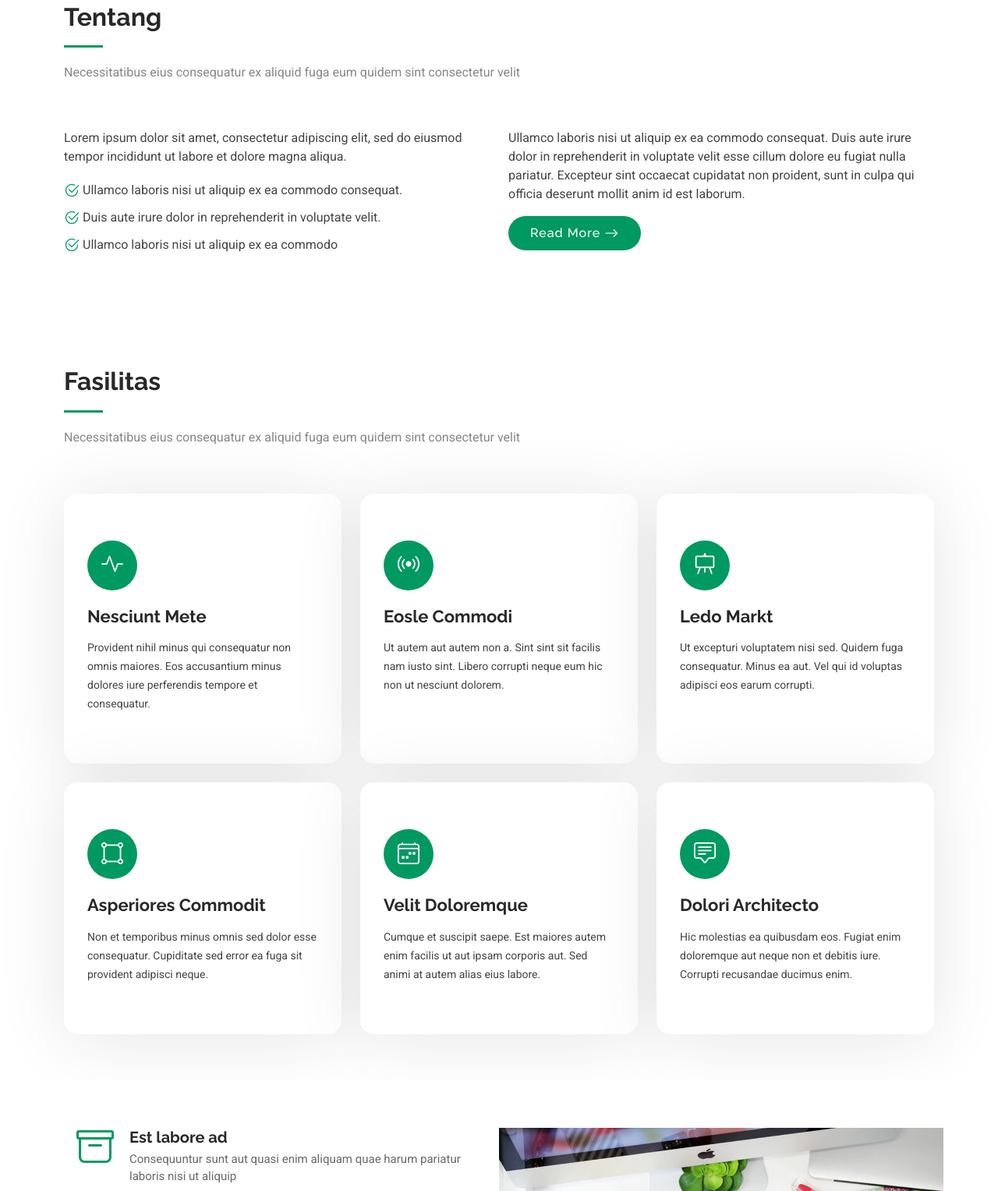
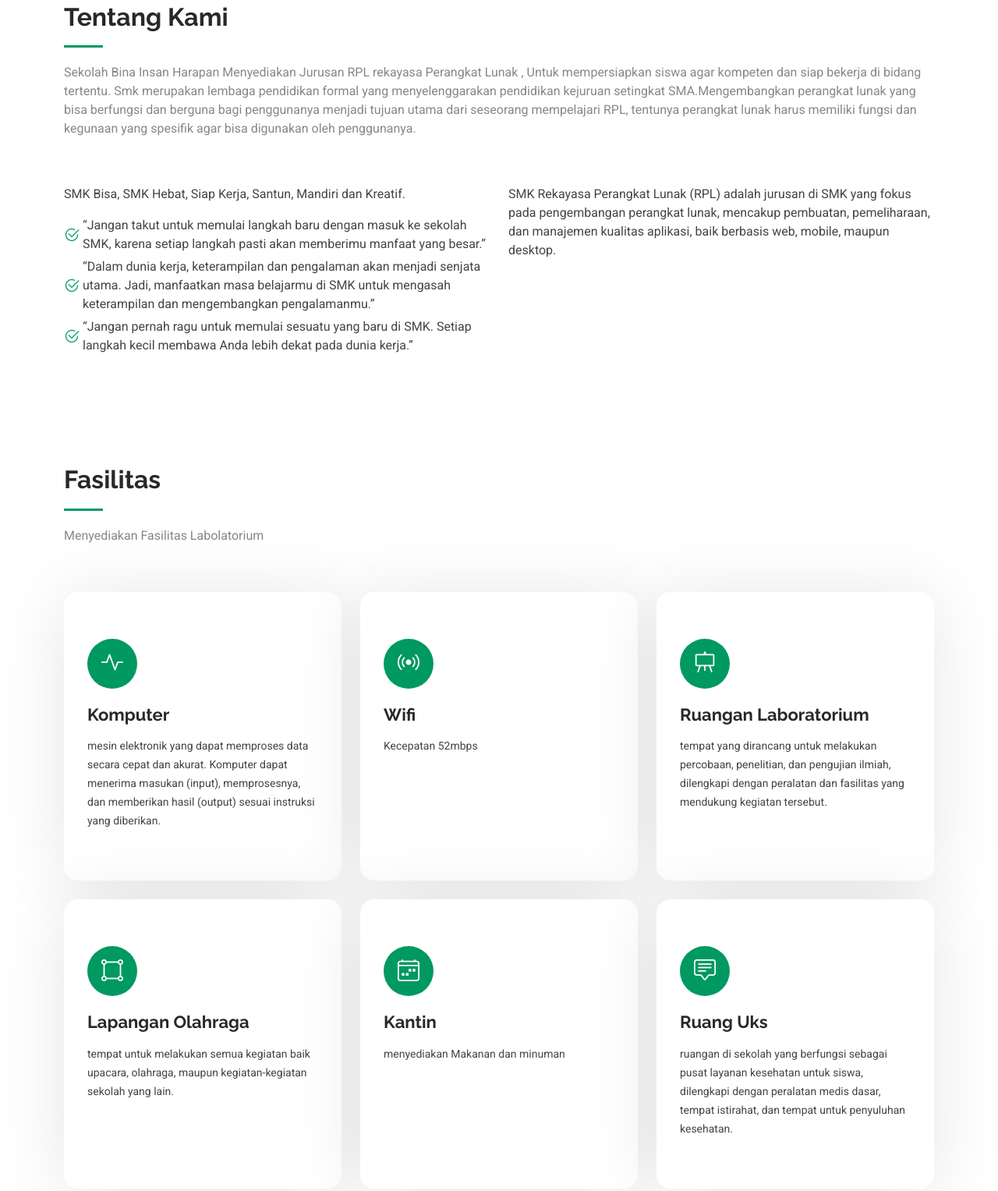
Before and after one commit to naufalcamp/smk-binhar, a plain HTML site: page index.html in a window 1280 px wide. Shown: the part 857-2384 px from the top of the page at 78% size. Drawn offline with Linux system fonts and the light colour scheme.

Commit message:
mengubah tentang kami ,mengubah fasilitas

```diff
--- a/index.html
+++ b/index.html
@@ -99,8 +99,8 @@
 
       <!-- Section Title -->
       <div class="container section-title" data-aos="fade-up">
-        <h2>Tentang</h2>
-        <p>Necessitatibus eius consequatur ex aliquid fuga eum quidem sint consectetur velit</p>
+        <h2>Tentang Kami</h2>
+        <p>Sekolah Bina Insan Harapan Menyediakan Jurusan RPL rekayasa Perangkat Lunak , Untuk mempersiapkan siswa agar kompeten dan siap bekerja di bidang tertentu. Smk merupakan lembaga pendidikan formal yang menyelenggarakan pendidikan kejuruan setingkat SMA.Mengembangkan perangkat lunak yang bisa berfungsi dan berguna bagi penggunanya menjadi tujuan utama dari seseorang mempelajari RPL, tentunya perangkat lunak harus memiliki fungsi dan kegunaan yang spesifik agar bisa digunakan oleh penggunanya.</p>
       </div><!-- End Section Title -->
 
       <div class="container">
@@ -109,19 +109,19 @@
 
           <div class="col-lg-6 content" data-aos="fade-up" data-aos-delay="100">
             <p>
-              Lorem ipsum dolor sit amet, consectetur adipiscing elit, sed do eiusmod tempor incididunt ut labore et dolore
-              magna aliqua.
+              SMK Bisa, SMK Hebat, Siap Kerja, Santun, Mandiri dan Kreatif.
             </p>
             <ul>
-              <li><i class="bi bi-check2-circle"></i> <span>Ullamco laboris nisi ut aliquip ex ea commodo consequat.</span></li>
-              <li><i class="bi bi-check2-circle"></i> <span>Duis aute irure dolor in reprehenderit in voluptate velit.</span></li>
-              <li><i class="bi bi-check2-circle"></i> <span>Ullamco laboris nisi ut aliquip ex ea commodo</span></li>
+              <li><i class="bi bi-check2-circle"></i> <span>“Jangan takut untuk memulai langkah baru dengan masuk ke sekolah SMK, karena setiap langkah pasti akan memberimu manfaat yang besar.”
+              <li><i class="bi bi-check2-circle"></i> <span> “Dalam dunia kerja, keterampilan dan pengalaman akan menjadi senjata utama. Jadi, manfaatkan masa belajarmu di SMK untuk mengasah keterampilan dan mengembangkan pengalamanmu.”
+              <li><i class="bi bi-check2-circle"></i> <span>“Jangan pernah ragu untuk memulai sesuatu yang baru di SMK. Setiap langkah kecil membawa Anda lebih dekat pada dunia kerja.”
             </ul>
           </div>
 
           <div class="col-lg-6" data-aos="fade-up" data-aos-delay="200">
-            <p>Ullamco laboris nisi ut aliquip ex ea commodo consequat. Duis aute irure dolor in reprehenderit in voluptate velit esse cillum dolore eu fugiat nulla pariatur. Excepteur sint occaecat cupidatat non proident, sunt in culpa qui officia deserunt mollit anim id est laborum. </p>
-            <a href="#" class="read-more"><span>Read More</span><i class="bi bi-arrow-right"></i></a>
+            <p>SMK Rekayasa Perangkat Lunak (RPL) adalah jurusan di SMK yang fokus pada pengembangan perangkat lunak, mencakup pembuatan, pemeliharaan, dan manajemen kualitas aplikasi, baik berbasis web, mobile, maupun desktop. </p>
+
+
           </div>
 
         </div>
@@ -136,7 +136,7 @@
       <!-- Section Title -->
       <div class="container section-title" data-aos="fade-up">
         <h2>Fasilitas</h2>
-        <p>Necessitatibus eius consequatur ex aliquid fuga eum quidem sint consectetur velit</p>
+        <p>Menyediakan Fasilitas Labolatorium</p>
       </div><!-- End Section Title -->
 
       <div class="container">
@@ -149,9 +149,9 @@
                 <i class="bi bi-activity"></i>
               </div>
               <a href="#" class="stretched-link">
-                <h3>Nesciunt Mete</h3>
+                <h3>Komputer</h3>
               </a>
-              <p>Provident nihil minus qui consequatur non omnis maiores. Eos accusantium minus dolores iure perferendis tempore et consequatur.</p>
+              <p>mesin elektronik yang dapat memproses data secara cepat dan akurat. Komputer dapat menerima masukan (input), memprosesnya, dan memberikan hasil (output) sesuai instruksi yang diberikan. </p>
             </div>
           </div><!-- End Service Item -->
 
@@ -161,9 +161,9 @@
                 <i class="bi bi-broadcast"></i>
               </div>
               <a href="#" class="stretched-link">
-                <h3>Eosle Commodi</h3>
+                <h3>Wifi</h3>
               </a>
-              <p>Ut autem aut autem non a. Sint sint sit facilis nam iusto sint. Libero corrupti neque eum hic non ut nesciunt dolorem.</p>
+              <p>Kecepatan 52mbps </p>
             </div>
           </div><!-- End Service Item -->
 
@@ -173,9 +173,10 @@
                 <i class="bi bi-easel"></i>
               </div>
               <a href="#" class="stretched-link">
-                <h3>Ledo Markt</h3>
+                <h3>Ruangan Laboratorium</h3>
               </a>
-              <p>Ut excepturi voluptatem nisi sed. Quidem fuga consequatur. Minus ea aut. Vel qui id voluptas adipisci eos earum corrupti.</p>
+              <p>tempat yang dirancang untuk melakukan percobaan, penelitian, dan pengujian ilmiah, dilengkapi dengan peralatan dan fasilitas yang mendukung kegiatan tersebut.</p>
+
             </div>
           </div><!-- End Service Item -->
 
@@ -185,9 +186,9 @@
                 <i class="bi bi-bounding-box-circles"></i>
               </div>
               <a href="#" class="stretched-link">
-                <h3>Asperiores Commodit</h3>
+                <h3>Lapangan Olahraga</h3>
               </a>
-              <p>Non et temporibus minus omnis sed dolor esse consequatur. Cupiditate sed error ea fuga sit provident adipisci neque.</p>
+              <p> tempat untuk melakukan semua kegiatan baik upacara, olahraga, maupun kegiatan-kegiatan sekolah yang lain. </p>
               <a href="#" class="stretched-link"></a>
             </div>
           </div><!-- End Service Item -->
@@ -198,9 +199,9 @@
                 <i class="bi bi-calendar4-week"></i>
               </div>
               <a href="#" class="stretched-link">
-                <h3>Velit Doloremque</h3>
+                <h3>Kantin</h3>
               </a>
-              <p>Cumque et suscipit saepe. Est maiores autem enim facilis ut aut ipsam corporis aut. Sed animi at autem alias eius labore.</p>
+              <p>menyediakan Makanan dan minuman </p>
               <a href="#" class="stretched-link"></a>
             </div>
           </div><!-- End Service Item -->
@@ -211,9 +212,9 @@
                 <i class="bi bi-chat-square-text"></i>
               </div>
               <a href="#" class="stretched-link">
-                <h3>Dolori Architecto</h3>
+                <h3>Ruang Uks </h3>
               </a>
-              <p>Hic molestias ea quibusdam eos. Fugiat enim doloremque aut neque non et debitis iure. Corrupti recusandae ducimus enim.</p>
+              <p>ruangan di sekolah yang berfungsi sebagai pusat layanan kesehatan untuk siswa, dilengkapi dengan peralatan medis dasar, tempat istirahat, dan tempat untuk penyuluhan kesehatan. </p>
               <a href="#" class="stretched-link"></a>
             </div>
           </div><!-- End Service Item -->
```
